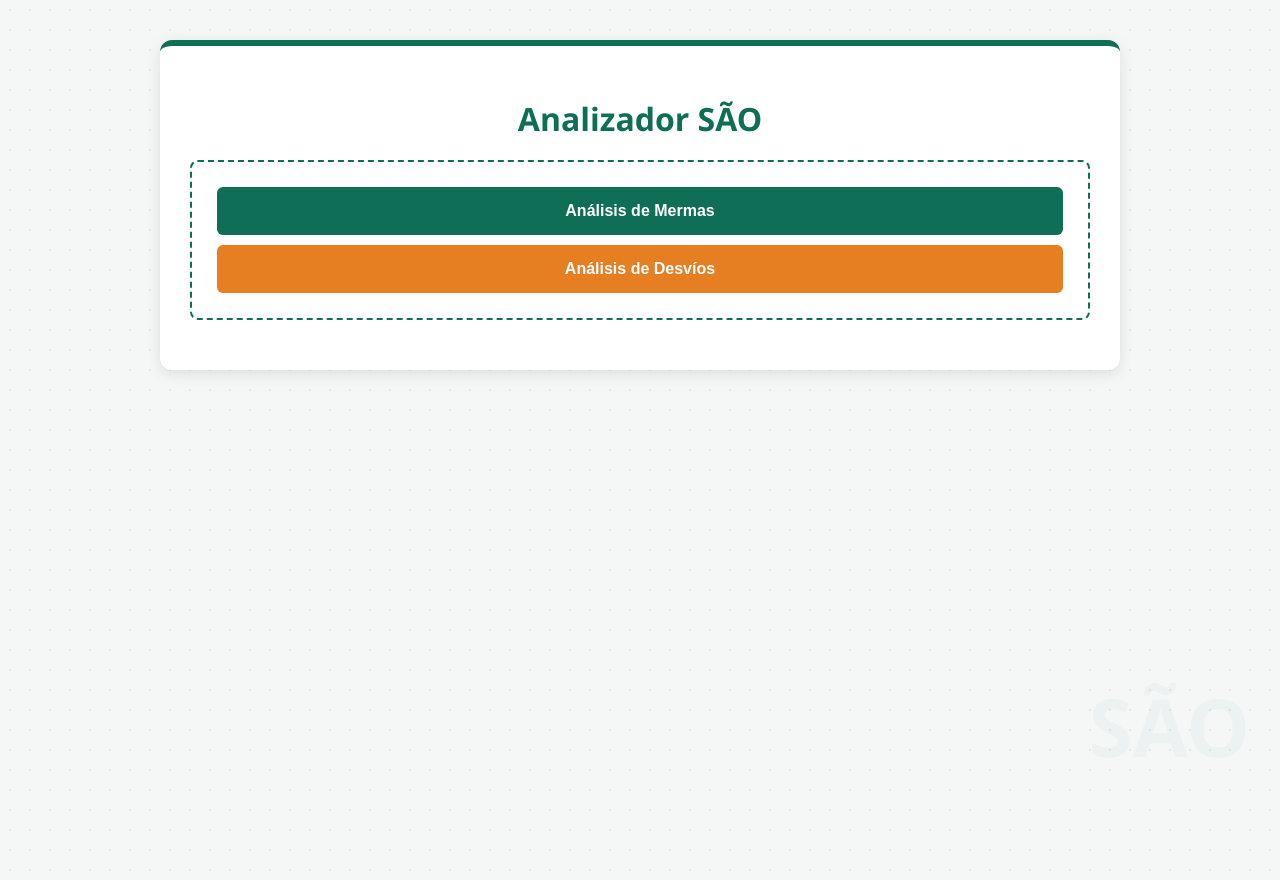
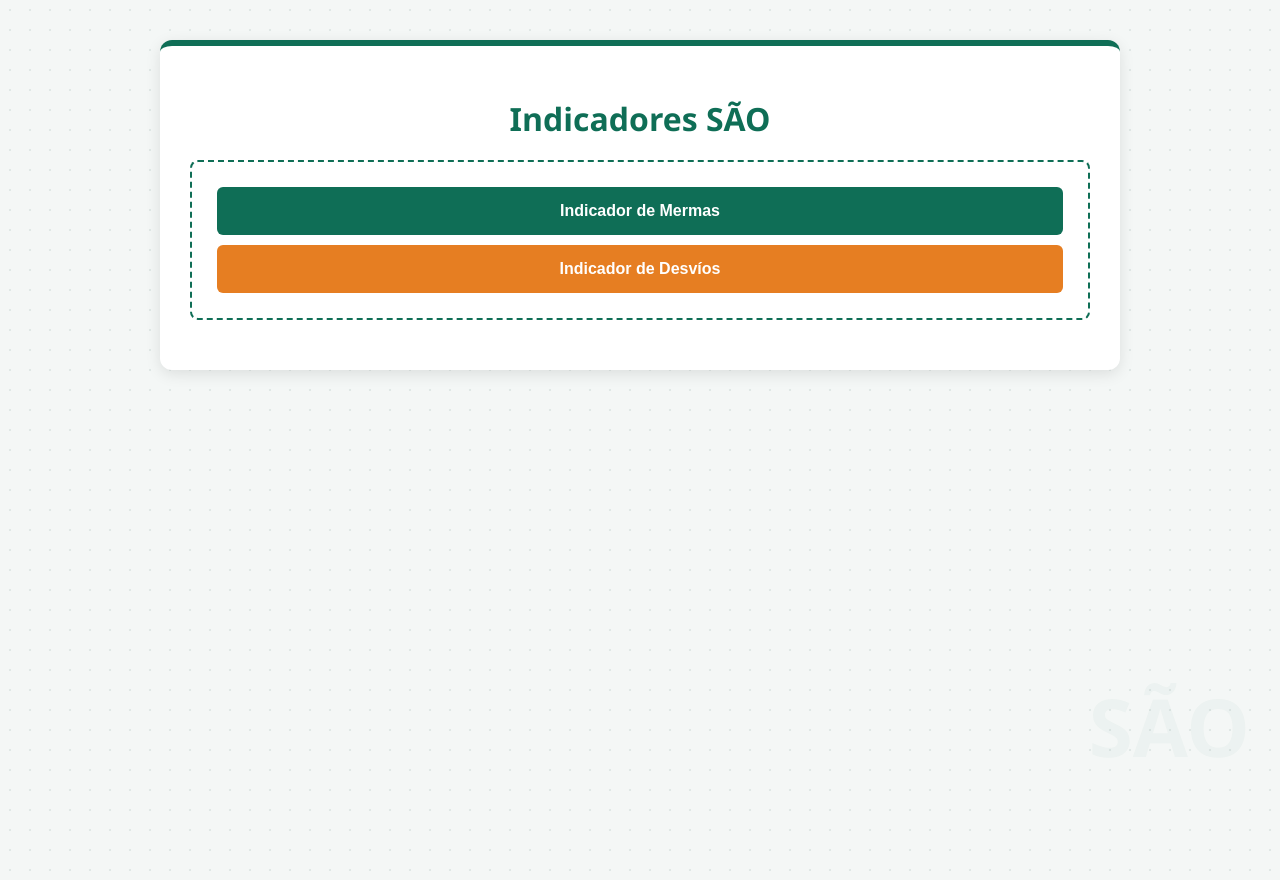
Before and after one commit to SaoSistemas/sao-indicadores, a website: page index.html in a window 1280 px wide. Drawn offline with Linux system fonts and the light colour scheme.

Commit message:
Cambio titulos

```diff
--- a/index.html
+++ b/index.html
@@ -3,7 +3,7 @@
 
 <head>
     <meta charset="UTF-8">
-    <title>Analizador SÃO</title>
+    <title>Indicadores SÃO</title>
     <link rel="icon" type="image/png" href="favicon.png.png">
     <link rel="stylesheet" href="style.css">
     <script src="https://cdnjs.cloudflare.com/ajax/libs/xlsx/0.18.5/xlsx.full.min.js"></script>
@@ -37,10 +37,10 @@
 
 <body>
     <div id="selection-screen" class="container" style="text-align: center;">
-        <h1>Analizador SÃO</h1>
+        <h1>Indicadores SÃO</h1>
         <div class="upload-box">
-            <button onclick="iniciarModo('mermas')" style="margin-bottom:10px;">Análisis de Mermas</button>
-            <button onclick="iniciarModo('desvios')" style="background: #e67e22;">Análisis de Desvíos</button>
+            <button onclick="iniciarModo('mermas')" style="margin-bottom:10px;">Indicador de Mermas</button>
+            <button onclick="iniciarModo('desvios')" style="background: #e67e22;">Indicador de Desvíos</button>
         </div>
     </div>
 
```
